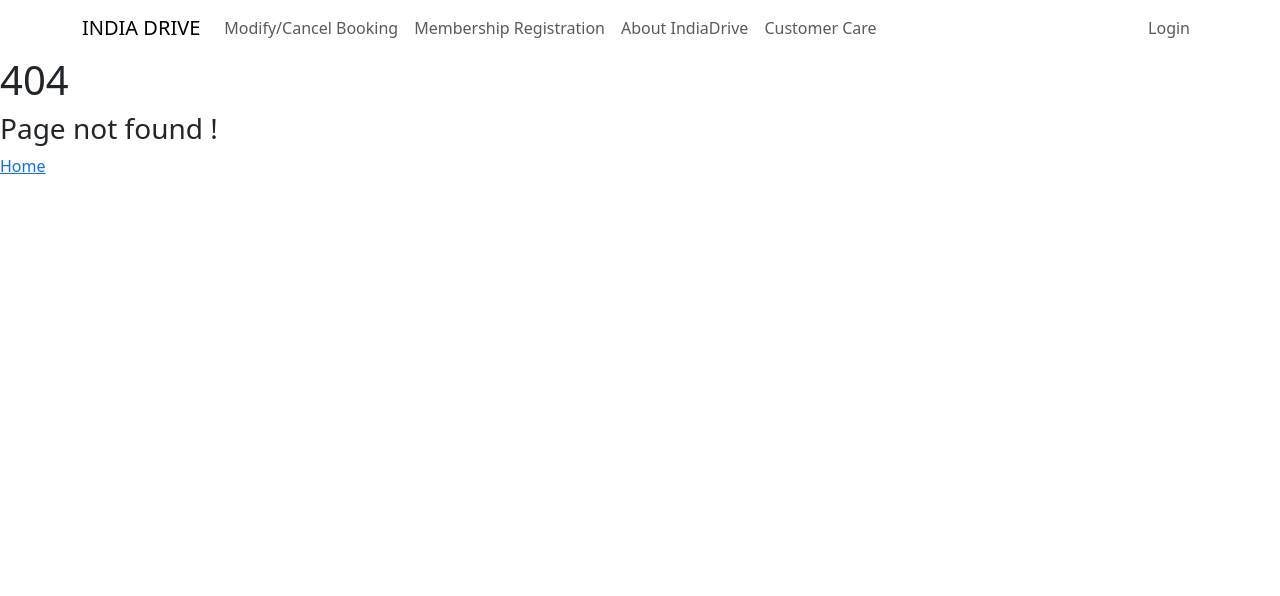
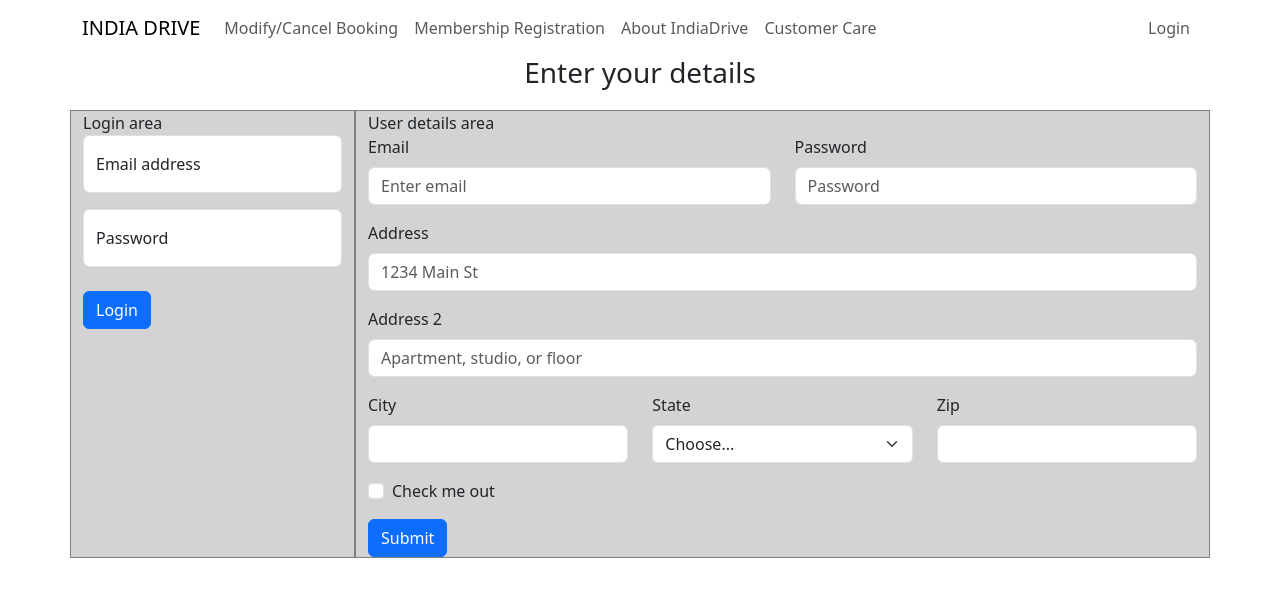
Before and after one commit to shaiwart/FleetManagement-Frontend, a React (Create React App) app: page /filluserdetails in a window 1280 px wide. Before the commit this address had no page. Shown: the top 596 px of the page. Built offline with nearby package versions, Linux system fonts and the light colour scheme.

Commit message:
Fill user details
just dummy page

```diff
--- a/src/App.js
+++ b/src/App.js
@@ -14,6 +14,7 @@ import AddOnPage from './Compnents/Pages/AddOnPage';
 import Membership from './Compnents/Pages/Membership';
 import SuccessPage from './Compnents/Pages/SuccessPage';
 import 'bootstrap/dist/css/bootstrap.min.css';
+import FillUserDetail from './Compnents/Pages/FillUserDetail';
 
 
 function App() {
@@ -62,6 +63,9 @@ function App() {
           <Route path='hubselector' element={<HubSelector />} />
           <Route path='categoryselector' element={<CategorySelector />} />
           <Route path='addonpage' element={<AddOnPage />} />
+          <Route path='filluserdetails' element={<FillUserDetail />} />
+          <Route path='errorpage' element={<ErrorPage />} />
+
           <Route path='loginpage' element={<LoginPage />} />
           <Route path='membership' element={<Membership />} />
           <Route path='registrationform' element={<RegistrationForm />} />
--- a/src/Compnents/Pages/AddOnPage.js
+++ b/src/Compnents/Pages/AddOnPage.js
@@ -1,6 +1,7 @@
 import React, { useState } from 'react';
 import Navbar from '../PageNavigation';
 import { Link, useNavigate } from 'react-router-dom';
+import Form from 'react-bootstrap/Form';
 
 function AddOnPage() {
   const [selectedAddOns, setSelectedAddOns] = useState([]);
@@ -23,14 +24,15 @@ function AddOnPage() {
 
   const handleContinueBooking = () => {
     // Handle the booking process with selected add-ons
-    navigate('/loginpage');
+    navigate('/filluserdetails');
 
   };
 
   return (
     <div>
       <Navbar />
-      <h1>Add-Ons</h1>
+      <h1>Select Add-Ons</h1>
+
       <div className="add-ons-list">
         {addonsList.map(addon => (
           <label key={addon.id} className="add-on-label">
@@ -45,6 +47,7 @@ function AddOnPage() {
       </div>
       <button onClick={handleContinueBooking}>Continue Booking</button>
     </div>
+
   );
 }
 
--- a/src/Compnents/Pages/CategorySelector.js
+++ b/src/Compnents/Pages/CategorySelector.js
@@ -8,6 +8,7 @@ import { useState } from 'react';
 import { useNavigate } from 'react-router-dom';
 import Navbar from '../PageNavigation';
 import { Link } from 'react-router-dom';
+import Button from 'react-bootstrap/Button';
 
 
 
@@ -100,12 +101,8 @@ function CategorySelector() {
                 </tbody>
                 <br></br>
                 <tr>
-                    <td>
-                        <button id="continue" style={{ fontSize: '20px' }} onClick={continueBookingHandler}>Continue Booking</button>
-                    </td>
-                    <td>
-                        <button type="reset" id="cancel" style={{ fontSize: '20px' }} onClick={cancelHandler}>Cancel</button>
-                    </td>
+                    <td> <Button variant="secondary" onClick={continueBookingHandler}>Continue Booking</Button> </td>
+                    <td> <Button variant="secondary" onClick={cancelHandler}>Cancel</Button> </td>
                 </tr>
             </table>
             <p>You chose: {selectedCategoryName}</p>
--- a/src/Compnents/Pages/FillUserDetail.js
+++ b/src/Compnents/Pages/FillUserDetail.js
@@ -1,49 +1,54 @@
 import React, { useState } from 'react';
 // import './RegistrationForm.css';
-import { Container } from 'react-bootstrap';
 import Navbar from "../PageNavigation";
 import { useNavigate } from 'react-router-dom';
 import '../../Style/FillUserDetail.css';
+import Container from 'react-bootstrap/Container';
+import Row from 'react-bootstrap/Row';
+import Col from 'react-bootstrap/Col';
+import Button from 'react-bootstrap/Button';
+import Form from 'react-bootstrap/Form';
+import FloatingLabel from 'react-bootstrap/FloatingLabel';
 
-function FillUserDetail({userData, setUserData}) {
+function FillUserDetail() {
 
-  let localUserData = {
-    firstName: userData.firstName,
-    lastName: userData.lastName,
-    emailId: userData.emailId,
-    mobileNumber: userData.mobileNumber,
-    address: userData.address,
-    dlNo: userData.dlNo,
-    aadharNo: userData.aadharNo,
-    passportNo: userData.passportNo,
-    state: userData.state.stateId,
-    city: userData.city.cityId
-    // hub: '',
-    // categoryId: ''
-  };
+  // let localUserData = {
+  //   firstName: userData.firstName,
+  //   lastName: userData.lastName,
+  //   emailId: userData.emailId,
+  //   mobileNumber: userData.mobileNumber,
+  //   address: userData.address,
+  //   dlNo: userData.dlNo,
+  //   aadharNo: userData.aadharNo,
+  //   passportNo: userData.passportNo,
+  //   state: userData.state.stateId,
+  //   city: userData.city.cityId
+  //   // hub: '',
+  //   // categoryId: ''
+  // };
 
 
-  const [formData, setFormData] = useState(localUserData);
+  const [formData, setFormData] = useState({});
   const navigate = useNavigate();
 
-  const data = { // This data will be serialised and send to the Database
-    firstName: formData.firstName,
-    lastName: formData.lastName,
-    mobileNumber: formData.mobileNumber,
-    address: formData.address,
-    emailId: formData.emailId,
-    dlNo: formData.dlNo,
-    aadharNo: formData.aadharNo,
-    passportNo: formData.passportNo,
-    city: {
-      cityId: 2110
-    },
-    state: {
-      stateId: 21
-    }
-  };
-  console.log(data);
-  localStorage.setItem("city", cityId);
+  // const data = { // This data will be serialised and send to the Database
+  //   firstName: formData.firstName,
+  //   lastName: formData.lastName,
+  //   mobileNumber: formData.mobileNumber,
+  //   address: formData.address,
+  //   emailId: formData.emailId,
+  //   dlNo: formData.dlNo,
+  //   aadharNo: formData.aadharNo,
+  //   passportNo: formData.passportNo,
+  //   city: {
+  //     cityId: 2110
+  //   },
+  //   state: {
+  //     stateId: 21
+  //   }
+  // };
+
+
   const dataere = { // This data will be serialised and send to the Database
     firstName: formData.firstName,
     lastName: formData.lastName,
@@ -62,40 +67,32 @@ function FillUserDetail({userData, setUserData}) {
   };
 
 
-  const handleSubmit = async (e) => {
-    e.preventDefault();
+  // const handleSubmit = async (e) => {
+  //   e.preventDefault();
 
-    // Create an object with the entered data
-    const userObject = { ...formData };
-    // console.log(userObject);
-    // You can now handle the userObject as needed (e.g., send to an API)
-    // console.log(userObject);
+  //   // Create an object with the entered data
+  //   const userObject = { ...formData };
 
+  //   try {
+  //     const response = await fetch('http://localhost:8085/api/user/add', {
+  //       method: 'POST',
+  //       headers: {
+  //         'Content-Type': 'application/json'
+  //       },
+  //       body: JSON.stringify(data) //
+  //     });
 
-    setFormData(localUserData); // Reset the form after submission
-    setUserData(userObject); // this will update the main data in the App.js
+  //     if (response.ok) {
+  //       console.log('User data successfully submitted.');
+  //     } else {
+  //       console.error('Failed to submit user data.');
+  //     }
+  //   } catch (error) {
+  //     console.error('Error sending data:', error);
+  //   }
 
-
-    try {
-      const response = await fetch('http://localhost:8085/api/user/add', {
-        method: 'POST',
-        headers: {
-          'Content-Type': 'application/json'
-        },
-        body: JSON.stringify(data)
-      });
-
-      if (response.ok) {
-        console.log('User data successfully submitted.');
-      } else {
-        console.error('Failed to submit user data.');
-      }
-    } catch (error) {
-      console.error('Error sending data:', error);
-    }
-
-    navigate('/booking'); // Navigate to confirmation page or other route
-  }
+  //   navigate('/booking'); // Navigate to confirmation page or other route
+  // }
 
   const handleInputChange = (field, value) => {
     setFormData(prevData => ({
@@ -104,42 +101,111 @@ function FillUserDetail({userData, setUserData}) {
     }));
   }
 
-  const handleCancel = ()=> {
+  const handleCancel = () => {
     navigate('/');
   };
 
-  // console.log(userData); // If it prints means App.js wala main data is getting updated.
+
+  const columnStyle = {
+    border: '1px solid gray', // Add border
+    backgroundColor: 'lightgray', // Add gray background color
+    // padding: '10px', // Add padding for spacing
+  };
 
   return (
-    <div className='registration-page-container'>
-  <Navbar />
-  <h3 className='welcome-message'>Enter your details</h3>
-  <form className='registration-form' onSubmit={handleSubmit}>
-    {Object.keys(localUserData).map((field, index) => (
-      <div className='form-row' key={index}>
-        <label htmlFor={field} className='form-label'>
-          {field}
-        </label>
-        <input
-          type='text'
-          className='form-input'
-          id={field}
-          value={formData[field]}
-          onChange={(e) => handleInputChange(field, e.target.value)}
-        />
-      </div>
-    ))}
-    <div className='buttons'>
-      <button type='submit' className='register-button'>
-        Go Ahead
-      </button>
-      <button className='direct-booking-button' onClick={handleCancel}>
-        Cancel
-      </button>
+    <div>
+      <Navbar />
+      <h3 className='welcome-message'>Enter your details</h3>
+      <Container>
+        <Row>
+          <Col xs={3} style={columnStyle}>
+            Login area
+            <Form>
+              <FloatingLabel controlId="floatingInput" label="Email address" className="mb-3">
+                <Form.Control type="email" placeholder="Enter email" />
+              </FloatingLabel>
+
+              <FloatingLabel controlId="floatingPassword" label="Password">
+                <Form.Control type="password" placeholder="Password" />
+              </FloatingLabel>
+              <br/>
+
+              <Button variant="primary" type="submit">Login</Button>
+            </Form>
+
+
+
+          </Col>
+
+          <Col style={columnStyle}>
+          User details area
+            <Form>
+              <Row className="mb-3">
+                <Form.Group as={Col} controlId="formGridEmail">
+                  <Form.Label>Email</Form.Label>
+                  <Form.Control type="email" placeholder="Enter email" />
+                </Form.Group>
+
+                <Form.Group as={Col} controlId="formGridPassword">
+                  <Form.Label>Password</Form.Label>
+                  <Form.Control type="password" placeholder="Password" />
+                </Form.Group>
+              </Row>
+
+              <Form.Group className="mb-3" controlId="formGridAddress1">
+                <Form.Label>Address</Form.Label>
+                <Form.Control placeholder="1234 Main St" />
+              </Form.Group>
+
+              <Form.Group className="mb-3" controlId="formGridAddress2">
+                <Form.Label>Address 2</Form.Label>
+                <Form.Control placeholder="Apartment, studio, or floor" />
+              </Form.Group>
+
+              <Row className="mb-3">
+                <Form.Group as={Col} controlId="formGridCity">
+                  <Form.Label>City</Form.Label>
+                  <Form.Control />
+                </Form.Group>
+
+                <Form.Group as={Col} controlId="formGridState">
+                  <Form.Label>State</Form.Label>
+                  <Form.Select defaultValue="Choose...">
+                    <option>Choose...</option>
+                    <option>...</option>
+                  </Form.Select>
+                </Form.Group>
+
+                <Form.Group as={Col} controlId="formGridZip">
+                  <Form.Label>Zip</Form.Label>
+                  <Form.Control />
+                </Form.Group>
+              </Row>
+
+              <Form.Group className="mb-3" id="formGridCheckbox">
+                <Form.Check type="checkbox" label="Check me out" />
+              </Form.Group>
+
+              <Button variant="primary" type="submit">
+                Submit
+              </Button>
+            </Form>
+          </Col>
+
+        </Row>
+
+
+      </Container>
+
+
+
+
+
+
+
+
+
     </div>
-  </form>
-</div>
-
   );
 }
 
--- a/src/Compnents/Pages/HubSelector.js
+++ b/src/Compnents/Pages/HubSelector.js
@@ -7,7 +7,7 @@ import Button from 'react-bootstrap/Button';
 
 export default function HubSelector() {
     const [hubId, setHubId] = useState(0);
-    const [hubsList, setHubsList] = useState([]);
+    const [hubsList, setHubsList] = useState();
     const navigate = useNavigate();
 
 
@@ -29,6 +29,9 @@ export default function HubSelector() {
     const continueHandler = () => {
         navigate('/categoryselector');
     };
+    if(hubsList == null) {
+        navigate('/errorpage');
+    }
 
     return (
         <section className="section">
@@ -49,7 +52,7 @@ export default function HubSelector() {
                         </tr>
                     </thead>
                     <tbody>
-                        {hubsList.map((hub, index) => (
+                        {hubsList?.map((hub, index) => (
                             <tr key={hub.hubId}>
                                 <td>{index + 1}</td>
                                 <td>{hub.hubName}</td>
```
